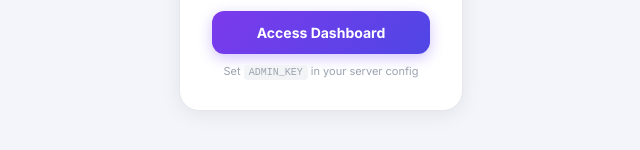
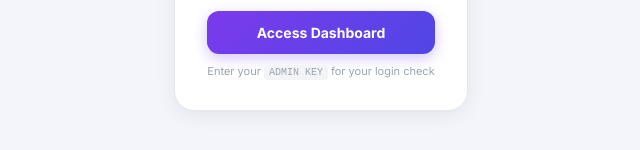
Before and after one commit to Unic13/book, a website: page admin.html in a window 1280 px wide. Shown: the part 464-614 px from the top of the page, 319-959 px from the left. Drawn offline with nearby package versions, Linux system fonts and the light colour scheme.

Commit message:
Update admin.html

```diff
--- a/admin.html
+++ b/admin.html
@@ -313,7 +313,7 @@ tr:hover td{background:#fafafa}
       </div>
       <div class="errmsg" id="login-err"></div>
       <button class="btn-login" id="login-btn" onclick="login()">Access Dashboard</button>
-      <div class="note">Set <code>ADMIN_KEY</code> in your server config</div>
+      <div class="note">Enter your <code>ADMIN KEY</code> for your login check</div>
     </div>
   </div>
 
```
